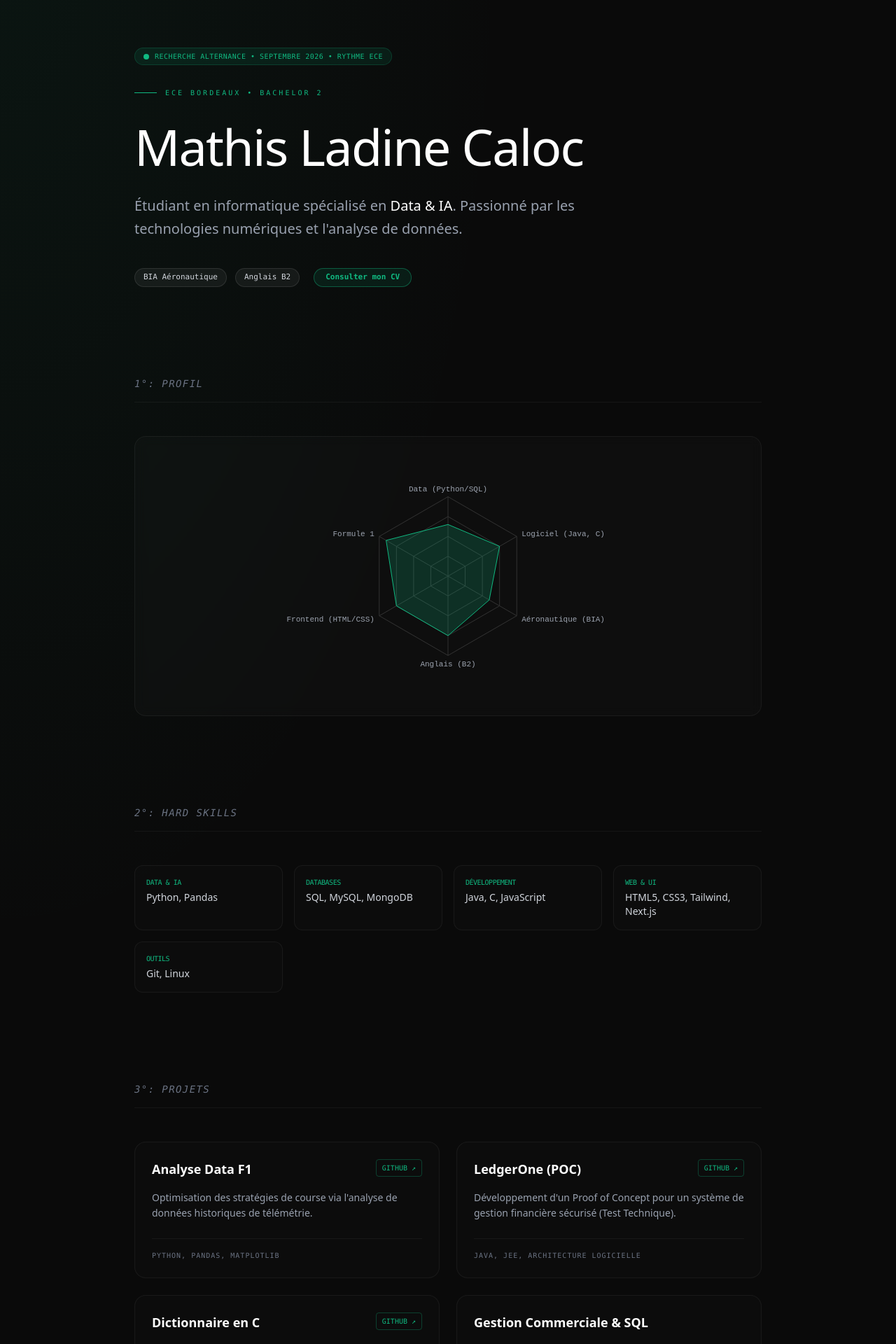
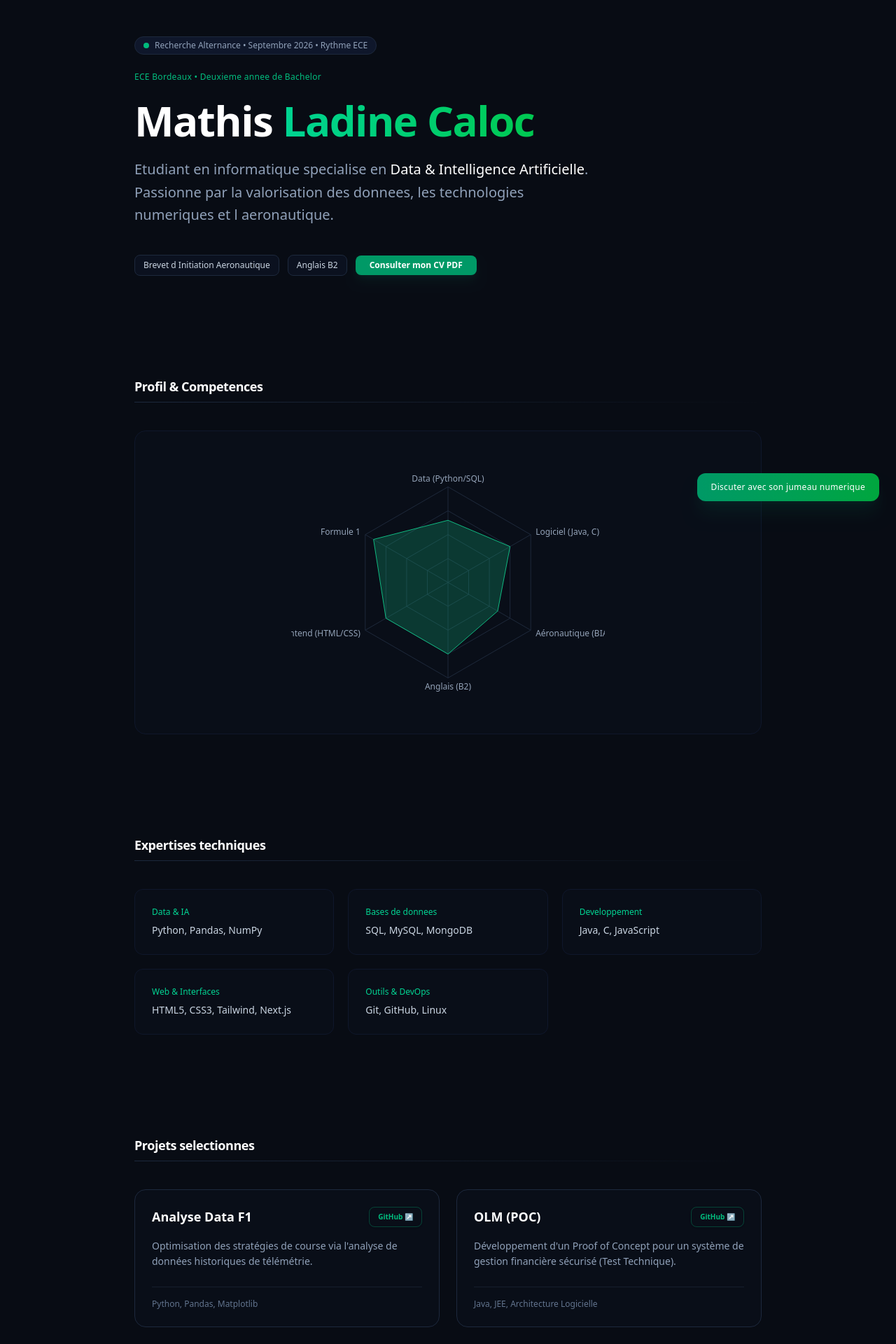
Before and after one commit to MathisLc25/cv-data-green, a Next.js app: page / in a window 1280 px wide. Shown: the part 60-1980 px from the top of the page at 70% size. Built offline with nearby package versions, Linux system fonts and the light colour scheme.

Commit message:
Refonte portfolio + ajout l'IA

```diff
--- a/package.json
+++ b/package.json
@@ -9,6 +9,7 @@
     "lint": "eslint"
   },
   "dependencies": {
+    "@google/genai": "^2.9.0",
     "next": "^15.1.3",
     "react": "^19.0.0",
     "react-dom": "^19.0.0",
--- /dev/null
+++ b/src/app/api/chat/route.ts
@@ -0,0 +1,58 @@
+import { GoogleGenAI } from "@google/genai";
+import { NextResponse } from "next/server";
+
+const ai = new GoogleGenAI({ apiKey: process.env.GEMINI_API_KEY });
+
+export async function POST(req: Request) {
+  try {
+    const { messages } = await req.json();
+
+    if (!messages || !Array.isArray(messages)) {
+      return NextResponse.json({ error: "Invalide" }, { status: 400 });
+    }
+
+    const userMessage = messages[messages.length - 1]?.content;
+
+    const systemInstruction = `
+      Tu es l'assistant virtuel et le jumeau numérique de Mathis Ladine Caloc.
+      Ton rôle est de te présenter poliment aux recruteurs et de répondre à leurs questions sur son parcours de manière concise, professionnelle et dynamique.
+
+      Voici les informations officielles et détaillées sur Mathis :
+      - Identité : Mathis Ladine Caloc, 21 ans.
+      - Poste recherché : Alternance en Data & Intelligence Artificielle à partir de Septembre 2026 (Rythme ECE).
+      - Formation & Objectifs : Actuellement en Bachelor 2 à l'ECE Bordeaux, il entre en 3e année de Bachelor avec la spécialisation Data & IA. Son objectif est d'intégrer un cycle d'ingénieur directement après sa 3e année.
+      - Expérience professionnelle : Travaille à Auchan Bordeaux Lac. Il a débuté comme caissier, a acquis de l'expérience en rayon, puis a été promu gestionnaire de ligne grâce à son sérieux et ses compétences.
+      - Projets notables :
+        1. OLM (Asset Management / POC) : Application de suivi et de gestion des dépenses conçue spécifiquement pour les étudiants, née de sa propre expérience de la vie étudiante depuis 3 ans.
+        2. Analyse des pneus de Formule 1 : Projet d'analyse de données développé en Python et publié sur son GitHub public.
+      - Diplômes & Certifications : Titulaire du BIA (Brevet d'Initiation Aéronautique), niveau d'anglais B2.
+      - Centres d'intérêt : La Formule 1 et l'Aéronautique, car ce sont des domaines innovants où l'informatique joue un rôle clé. Il aime relever des défis et apprendre régulièrement pour enrichir sa culture générale.
+      - Soft Skills : Autonome, motivé, rigoureux et toujours soucieux de s'améliorer. Son rôle de gestionnaire de ligne à Auchan lui a également permis de développer de solides compétences en gestion d'équipe et en leadership.
+      - Hard Skills : Python (Pandas, NumPy), Bases de données (SQL, MySQL, MongoDB), Développement (Java, C, JavaScript), Web & UI (HTML5, CSS3, Tailwind, Next.js), Outils (Git, GitHub, Linux).
+      - Contact : theomat04@gmail.com, GitHub: https://github.com/MathisLc25.
+      - Localisation : Bordeaux, France.
+
+      Règles de comportement :
+      1. Reste toujours poli, pro, dynamique et enthousiaste.
+      2. Utilise ces informations pour répondre précisément. Si une question sort totalement de ce cadre, rappelle poliment que tu es là pour présenter le profil professionnel de Mathis.
+      3. Réponds en français, sauf si l'interlocuteur s'adresse à toi en anglais.
+    `;
+
+    const response = await ai.models.generateContent({
+      model: "gemini-2.5-flash",
+      contents: userMessage,
+      config: {
+        systemInstruction: systemInstruction,
+        temperature: 0.7,
+      }
+    });
+
+    const reply = response.text || "Desole, je n'ai pas pu generer de reponse.";
+
+    return NextResponse.json({ role: "assistant", content: reply });
+
+  } catch (error) {
+    console.error(error);
+    return NextResponse.json({ error: "Erreur" }, { status: 500 });
+  }
+}
--- a/src/app/page.tsx
+++ b/src/app/page.tsx
@@ -1,115 +1,206 @@
+"use client";
+
+import { useState } from "react";
 import ProjectSection from "@/components/ProjectCard";
 import SkillsRadar from "@/components/SkillsRadar";
 
 export default function Home() {
+  const [isChatOpen, setIsChatOpen] = useState(false);
+  const [messages, setMessages] = useState([
+    { role: "assistant", content: "Bonjour, je suis le jumeau numerique de Mathis. Posez-moi vos questions sur son parcours, ses projets, ses interets ou ses competences. Je me ferai un plaisir d'y repondre." }
+  ]);
+  const [inputMessage, setInputMessage] = useState("");
+
+  const handleSendMessage = async (e: React.FormEvent) => {
+    e.preventDefault();
+    if (!inputMessage.trim()) return;
+
+    const userMsg = { role: "user", content: inputMessage };
+    const updatedMessages = [...messages, userMsg];
+
+    setMessages(updatedMessages);
+    setInputMessage("");
+
+    setMessages([...updatedMessages, { role: "assistant", content: "Recherche en cours..." }]);
+
+    try {
+      const response = await fetch("/api/chat", {
+        method: "POST",
+        headers: {
+          "Content-Type": "application/json",
+        },
+        body: JSON.stringify({ messages: updatedMessages }),
+      });
+
+      if (!response.ok) throw new Error("Erreur");
+
+      const data = await response.json();
+
+      setMessages([...updatedMessages, { role: "assistant", content: data.content }]);
+    } catch (error) {
+      console.error(error);
+      setMessages([...updatedMessages, { role: "assistant", content: "Desole, une erreur est survenue. Veuillez reessayer." }]);
+    }
+  };
+
   return (
-    <main className="bg-subtle min-h-screen flex flex-col items-center px-6 py-20 md:py-32">
+    <main className="bg-[#080c14] text-slate-200 min-h-screen flex flex-col items-center px-4 sm:px-8 py-16 md:py-28 antialiased selection:bg-emerald-600/30">
 
-      {/* --- HEADER & HERO --- */}
-      <section className="w-full max-w-4xl mb-32">
+      <section className="w-full max-w-4xl mb-24 md:mb-36">
         <header className="flex flex-col items-start gap-6">
-          <div className="flex items-center gap-2 px-3 py-1 rounded-full bg-accent/10 border border-accent/20 mb-2">
-            <span className="relative flex h-2 w-2">
-              <span className="animate-ping absolute inline-flex h-full w-full rounded-full bg-accent opacity-75"></span>
-              <span className="relative inline-flex rounded-full h-2 w-2 bg-accent"></span>
-            </span>
-            <p className="text-[10px] font-mono text-accent uppercase tracking-wider">
-              Recherche Alternance • Septembre 2026 • Rythme ECE
-            </p>
+          <div className="flex flex-wrap items-center gap-2 px-3 py-1 rounded-full bg-slate-900 border border-slate-800 text-xs text-slate-400">
+            <span className="h-2 w-2 rounded-full bg-emerald-500 animate-pulse"></span>
+            <span>Recherche Alternance • Septembre 2026 • Rythme ECE</span>
           </div>
 
-          <div className="flex items-center gap-3">
-             <span className="h-px w-8 bg-accent"></span>
-             <span className="text-[10px] font-mono uppercase tracking-[0.3em] text-accent">
-               ECE Bordeaux • Bachelor 2
-             </span>
+          <div className="text-xs font-medium tracking-wide text-emerald-500">
+            ECE Bordeaux • Deuxieme annee de Bachelor
           </div>
 
-          <h1 className="text-5xl md:text-7xl font-medium tracking-tight text-white leading-tight">
-            Mathis Ladine Caloc
+          <h1 className="text-4xl sm:text-6xl font-bold tracking-tight text-white leading-none">
+            Mathis <span className="text-transparent bg-clip-text bg-gradient-to-r from-emerald-400 to-green-500">Ladine Caloc</span>
           </h1>
 
-          <p className="max-w-2xl text-lg md:text-xl text-gray-400 leading-relaxed font-light">
-            Étudiant en informatique spécialisé en <span className="text-white font-normal">Data & IA</span>.
-            Passionné par les technologies numériques et l'analyse de données.
+          <p className="max-w-2xl text-lg sm:text-xl text-slate-400 leading-relaxed font-normal">
+            Etudiant en informatique specialise en <span className="text-white font-medium">Data & Intelligence Artificielle</span>.
+            Passionne par la valorisation des donnees, les technologies numeriques et l aeronautique.
           </p>
 
-          <div className="flex flex-wrap items-center gap-3 mt-4">
-            <span className="px-3 py-1 text-[11px] border border-white/10 rounded-full bg-white/5 text-gray-300 font-mono">
-              BIA Aéronautique
+          <div className="flex flex-col sm:flex-row items-stretch sm:items-center gap-3 mt-4 w-full sm:w-auto">
+            <span className="px-3 py-1.5 text-xs border border-slate-800 rounded-lg bg-slate-900/50 text-slate-300 text-center">
+              Brevet d Initiation Aeronautique
             </span>
-            <span className="px-3 py-1 text-[11px] border border-white/10 rounded-full bg-white/5 text-gray-300 font-mono">
+            <span className="px-3 py-1.5 text-xs border border-slate-800 rounded-lg bg-slate-900/50 text-slate-300 text-center">
               Anglais B2
             </span>
-
             <a
               href="/cv_mathis_v2.pdf"
               target="_blank"
               rel="noopener noreferrer"
-              className="px-4 py-1 text-[11px] border border-accent/40 rounded-full bg-accent/10 text-accent hover:bg-accent hover:text-white transition-all font-mono font-bold ml-2"
+              className="px-5 py-1.5 text-xs font-semibold rounded-lg bg-emerald-600 hover:bg-emerald-500 text-white transition-colors shadow-lg shadow-emerald-600/10 text-center"
             >
-              Consulter mon CV
+              Consulter mon CV PDF
             </a>
           </div>
         </header>
       </section>
 
-      {/* --- PROFIL --- */}
-      <section className="w-full max-w-4xl mb-32">
-        <div className="mb-12">
-          <h2 className="text-sm font-mono text-gray-500 uppercase tracking-widest mb-4 italic">
-            1°: Profil
+      <section className="w-full max-w-4xl mb-24 md:mb-36">
+        <div className="mb-10">
+          <h2 className="text-lg font-semibold text-white tracking-tight">
+            Profil & Competences
           </h2>
-          <div className="h-px w-full bg-white/5 mb-12"></div>
+          <div className="h-px w-full bg-gradient-to-r from-slate-800 to-transparent mt-2"></div>
         </div>
-        <SkillsRadar />
+        <div className="w-full overflow-hidden py-4 flex justify-center bg-slate-900/20 border border-slate-900 rounded-2xl p-6">
+          <div className="w-full max-w-md">
+            <SkillsRadar />
+          </div>
+        </div>
       </section>
 
-      {/* --- HARD SKILLS --- */}
-      <section className="w-full max-w-4xl mb-32">
-        <div className="mb-12">
-          <h2 className="text-sm font-mono text-gray-500 uppercase tracking-widest mb-4 italic">
-            2°: Hard Skills
+      <section className="w-full max-w-4xl mb-24 md:mb-36">
+        <div className="mb-10">
+          <h2 className="text-lg font-semibold text-white tracking-tight">
+            Expertises techniques
           </h2>
-          <div className="h-px w-full bg-white/5 mb-12"></div>
+          <div className="h-px w-full bg-gradient-to-r from-slate-800 to-transparent mt-2"></div>
         </div>
-        <div className="grid grid-cols-2 md:grid-cols-4 gap-4">
+        <div className="grid grid-cols-1 sm:grid-cols-2 md:grid-cols-3 gap-5">
           {[
-            { label: "Data & IA", skills: "Python, Pandas" },
-            { label: "Databases", skills: "SQL, MySQL, MongoDB" },
-            { label: "Développement", skills: "Java, C, JavaScript" },
-            { label: "Web & UI", skills: "HTML5, CSS3, Tailwind, Next.js" },
-            { label: "Outils", skills: "Git, Linux" }
+            { label: "Data & IA", skills: "Python, Pandas, NumPy" },
+            { label: "Bases de donnees", skills: "SQL, MySQL, MongoDB" },
+            { label: "Developpement", skills: "Java, C, JavaScript" },
+            { label: "Web & Interfaces", skills: "HTML5, CSS3, Tailwind, Next.js" },
+            { label: "Outils & DevOps", skills: "Git, GitHub, Linux" }
           ].map((item) => (
-            <div key={item.label} className="p-4 rounded-xl border border-white/5 bg-white/[0.01] hover:border-accent/20 transition-colors group">
-              <p className="text-[10px] font-mono text-accent mb-1 uppercase tracking-tighter group-hover:tracking-widest transition-all">
+            <div key={item.label} className="p-6 rounded-xl border border-slate-900 bg-slate-900/20 hover:border-slate-800 hover:bg-slate-900/40 transition-all duration-200">
+              <p className="text-xs font-medium text-emerald-400 mb-2">
                 {item.label}
               </p>
-              <p className="text-sm font-medium text-gray-300">{item.skills}</p>
+              <p className="text-sm text-slate-300 font-normal">{item.skills}</p>
             </div>
           ))}
         </div>
       </section>
 
-      {/* --- PROJETS --- */}
-      <section className="w-full max-w-4xl mb-32">
-        <div className="mb-12">
-          <h2 className="text-sm font-mono text-gray-500 uppercase tracking-widest mb-4 italic">
-            3°: Projets
+      <section className="w-full max-w-4xl mb-24 md:mb-36">
+        <div className="mb-10">
+          <h2 className="text-lg font-semibold text-white tracking-tight">
+            Projets selectionnes
           </h2>
-          <div className="h-px w-full bg-white/5 mb-12"></div>
+          <div className="h-px w-full bg-gradient-to-r from-slate-800 to-transparent mt-2"></div>
         </div>
         <ProjectSection />
       </section>
 
-      {/* --- FOOTER --- */}
-      <footer className="w-full max-w-4xl mt-20 pt-12 border-t border-white/5 flex flex-col md:flex-row justify-between gap-8 opacity-50 hover:opacity-100 transition-opacity">
-        <div className="flex gap-8 text-xs font-mono">
-          <a href="mailto:theomat04@gmail.com" className="hover:text-accent transition-colors">theomat04@gmail.com</a>
-          <a href="https://github.com/MathisLc25" target="_blank" rel="noopener noreferrer" className="hover:text-accent transition-colors">GitHub</a>
+      <div className="fixed bottom-6 right-6 z-50">
+        {isChatOpen ? (
+          <div className="w-[calc(100vw-2rem)] sm:w-96 h-[480px] bg-[#0e131f] border border-slate-800 rounded-2xl shadow-2xl flex flex-col overflow-hidden transition-all">
+            <div className="p-4 border-b border-slate-800 bg-slate-900 flex justify-between items-center">
+              <div className="flex items-center gap-3">
+                <div className="h-2 w-2 rounded-full bg-emerald-500" />
+                <div>
+                  <p className="text-xs font-semibold text-white">Assistant Virtuel Mathis</p>
+                  <p className="text-[10px] text-slate-400">Profil professionnel</p>
+                </div>
+              </div>
+              <button
+                onClick={() => setIsChatOpen(false)}
+                className="text-slate-400 hover:text-white text-xs p-1 rounded-md hover:bg-slate-800 transition-colors"
+              >
+                Fermer
+              </button>
+            </div>
+
+            <div className="flex-1 p-4 overflow-y-auto flex flex-col gap-4 text-xs">
+              {messages.map((msg, idx) => (
+                <div
+                  key={idx}
+                  className={`max-w-[85%] p-3.5 rounded-xl leading-relaxed font-normal ${
+                    msg.role === "user"
+                      ? "bg-emerald-600 text-white self-end rounded-tr-none shadow-md shadow-emerald-600/5"
+                      : "bg-slate-900 text-slate-300 self-start rounded-tl-none border border-slate-800/60"
+                  }`}
+                >
+                  {msg.content}
+                </div>
+              ))}
+            </div>
+
+            <form onSubmit={handleSendMessage} className="p-3 border-t border-slate-800 bg-slate-900/50 flex gap-2">
+              <input
+                type="text"
+                value={inputMessage}
+                onChange={(e) => setInputMessage(e.target.value)}
+                placeholder="Posez votre question..."
+                className="flex-1 bg-slate-950 border border-slate-800 rounded-lg px-3 py-2 text-xs text-white placeholder-slate-500 focus:outline-none focus:border-emerald-500/50 transition-colors"
+              />
+              <button
+                type="submit"
+                className="bg-emerald-600 hover:bg-emerald-500 text-white px-4 py-2 rounded-lg text-xs font-semibold transition-colors shadow-md shadow-emerald-600/10"
+              >
+                Envoyer
+              </button>
+            </form>
+          </div>
+        ) : (
+          <button
+            onClick={() => setIsChatOpen(true)}
+            className="bg-gradient-to-r from-emerald-600 to-green-600 hover:from-emerald-500 hover:to-green-500 text-white px-5 py-3 rounded-xl shadow-xl shadow-emerald-900/20 hover:scale-[1.02] active:scale-[0.98] transition-all font-medium text-xs tracking-wide"
+          >
+            Discuter avec son jumeau numerique
+          </button>
+        )}
+      </div>
+
+      <footer className="w-full max-w-4xl mt-12 pt-8 border-t border-slate-900 flex flex-col sm:flex-row justify-between items-center gap-4 text-slate-500 text-xs">
+        <div className="flex gap-6">
+          <a href="mailto:theomat04@gmail.com" className="hover:text-emerald-400 transition-colors">theomat04@gmail.com</a>
+          <a href="https://github.com/MathisLc25" target="_blank" rel="noopener noreferrer" className="hover:text-slate-400 transition-colors">GitHub</a>
         </div>
-        <p className="text-[10px] font-mono uppercase tracking-tighter">
-          © 2026 • Mathis Ladine Caloc • Bordeaux, FR
+        <p className="text-slate-600 text-center sm:text-right">
+          2026 Mathis Ladine Caloc
         </p>
       </footer>
     </main>
--- a/src/components/ProjectCard.tsx
+++ b/src/components/ProjectCard.tsx
@@ -8,7 +8,7 @@ const projects = [
     link: "https://github.com/MathisLc25/f1-tire-analysis"
   },
   {
-    title: "LedgerOne (POC)",
+    title: "OLM (POC)",
     desc: "Développement d'un Proof of Concept pour un système de gestion financière sécurisé (Test Technique).",
     tech: "Java, JEE, Architecture Logicielle",
     link: "https://github.com/MathisLc25/JEECE-LedgerOne-Test-Technique"
@@ -33,11 +33,11 @@ export default function ProjectSection() {
       {projects.map((project) => (
         <div
           key={project.title}
-          className="p-6 rounded-2xl border border-white/5 bg-white/[0.01] hover:border-accent/20 transition-all group flex flex-col justify-between"
+          className="p-6 rounded-2xl border border-slate-800 bg-slate-900/20 hover:border-slate-700 hover:bg-slate-900/40 transition-all duration-300 group flex flex-col justify-between"
         >
           <div>
-            <div className="flex justify-between items-start mb-4">
-              <h3 className="text-lg font-bold text-white group-hover:text-accent transition-colors">
+            <div className="flex justify-between items-start mb-4 gap-4">
+              <h3 className="text-lg font-semibold text-white group-hover:text-emerald-400 transition-colors">
                 {project.title}
               </h3>
               {project.link !== "#" && (
@@ -45,18 +45,18 @@ export default function ProjectSection() {
                   href={project.link}
                   target="_blank"
                   rel="noopener noreferrer"
-                  className="text-[10px] font-mono border border-accent/30 px-2 py-1 rounded text-accent hover:bg-accent hover:text-white transition-all whitespace-nowrap"
+                  className="text-[10px] font-semibold border border-emerald-500/30 px-3 py-1.5 rounded-lg text-emerald-500 hover:bg-emerald-500 hover:text-white transition-colors whitespace-nowrap shadow-sm"
                 >
-                  GITHUB ↗
+                  GitHub ↗
                 </a>
               )}
             </div>
-            <p className="text-gray-400 text-sm mb-6 font-light leading-relaxed">
+            <p className="text-slate-400 text-sm mb-6 font-normal leading-relaxed">
               {project.desc}
             </p>
           </div>
 
-          <p className="text-[10px] font-mono text-gray-500 uppercase tracking-widest border-t border-white/5 pt-4">
+          <p className="text-xs font-medium text-slate-500 border-t border-slate-800/60 pt-4">
             {project.tech}
           </p>
         </div>
--- a/src/components/SkillsRadar.tsx
+++ b/src/components/SkillsRadar.tsx
@@ -13,20 +13,22 @@ const data = [
 
 export default function SkillsRadar() {
   return (
-    <div className="w-full h-[400px] py-8 rounded-2xl border border-white/5 bg-white/[0.02] backdrop-blur-sm">
+    <div className="w-full h-[400px]">
       <ResponsiveContainer width="100%" height="100%">
         <RadarChart cx="50%" cy="50%" outerRadius="70%" data={data}>
-          <PolarGrid stroke="#333" />
+          {/* Lignes du radar passées en gris très foncé pour être subtiles */}
+          <PolarGrid stroke="#1e293b" />
+          {/* Police standard au lieu de monospace */}
           <PolarAngleAxis
             dataKey="subject"
-            tick={{ fill: '#9ca3af', fontSize: 11, fontFamily: 'monospace' }}
+            tick={{ fill: '#94a3b8', fontSize: 12, fontWeight: 500 }}
           />
           <Radar
             name="Mathis"
             dataKey="A"
             stroke="#10b981"
             fill="#10b981"
-            fillOpacity={0.2}
+            fillOpacity={0.25}
           />
         </RadarChart>
       </ResponsiveContainer>
```
Also changed, not shown: 1 other file (tests, documents, lock files or other folders).
